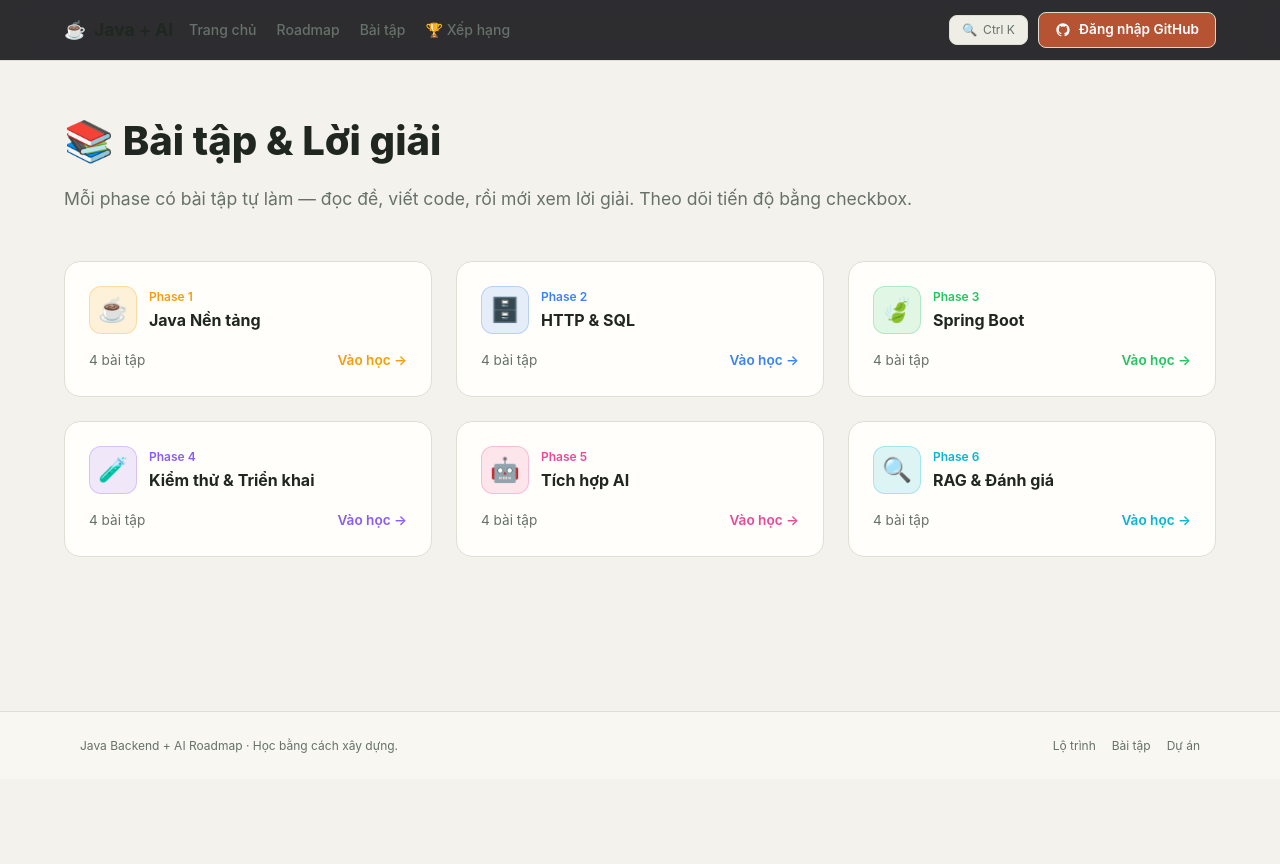
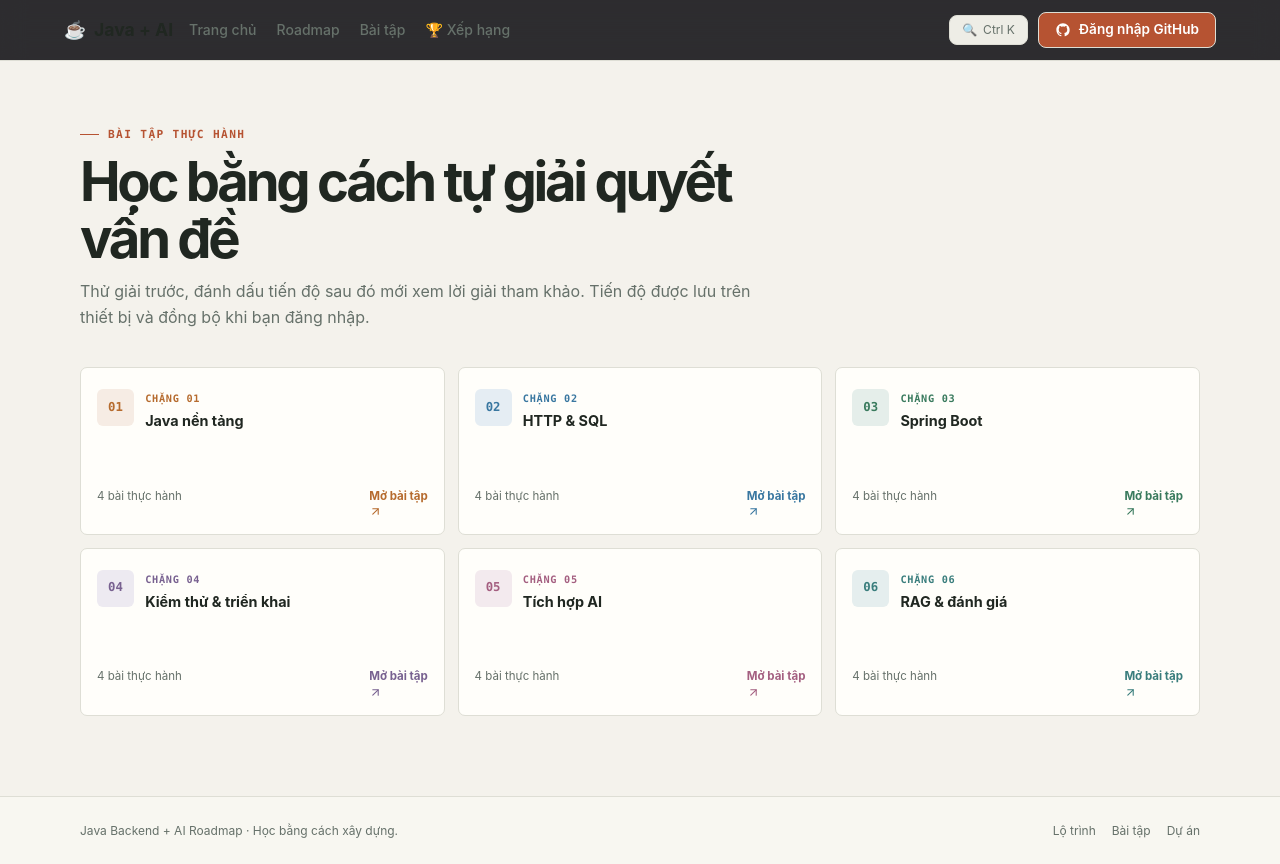
Before and after one commit to VanDung279206/JavaBackend_AI_RoadMap, a Next.js app in the folder website/: page /JavaBackend_AI_RoadMap/docs in a window 1280 px wide. Before the commit the page ends 800 px from the top, so only its background shows below. Built offline with nearby package versions, Linux system fonts and the light colour scheme; no server answers.

Commit message:
update gdien page

```diff
--- a/website/src/app/docs/page.tsx
+++ b/website/src/app/docs/page.tsx
@@ -1,99 +1,49 @@
-"use client";
+import type { CSSProperties } from "react";
 import Link from "next/link";
+import { ArrowUpRight } from "lucide-react";
 
 const phases = [
-  { slug: "01_Java", number: "1", title: "Java Nền tảng", icon: "☕", color: "#f59e0b", exercises: 4 },
-  { slug: "02_Http-Sql", number: "2", title: "HTTP & SQL", icon: "🗄️", color: "#3b82f6", exercises: 4 },
-  { slug: "03_Spring", number: "3", title: "Spring Boot", icon: "🍃", color: "#22c55e", exercises: 4 },
-  { slug: "04_Quality", number: "4", title: "Kiểm thử & Triển khai", icon: "🧪", color: "#8b5cf6", exercises: 4 },
-  { slug: "05_AI", number: "5", title: "Tích hợp AI", icon: "🤖", color: "#ec4899", exercises: 4 },
-  { slug: "06_RAG", number: "6", title: "RAG & Đánh giá", icon: "🔍", color: "#06b6d4", exercises: 4 },
+  { slug: "01_Java", number: "01", title: "Java nền tảng", color: "#b66b2e", exercises: 4 },
+  { slug: "02_Http-Sql", number: "02", title: "HTTP & SQL", color: "#3977a0", exercises: 4 },
+  { slug: "03_Spring", number: "03", title: "Spring Boot", color: "#397a5d", exercises: 4 },
+  { slug: "04_Quality", number: "04", title: "Kiểm thử & triển khai", color: "#786190", exercises: 4 },
+  { slug: "05_AI", number: "05", title: "Tích hợp AI", color: "#a45f80", exercises: 4 },
+  { slug: "06_RAG", number: "06", title: "RAG & đánh giá", color: "#397d7c", exercises: 4 },
 ];
 
 export default function DocsPage() {
   return (
-    <div style={{ maxWidth: 1200, margin: "0 auto", padding: "3rem 1.5rem" }}>
-      <div style={{ marginBottom: "3rem" }}>
-        <h1 style={{ fontSize: "2.5rem", fontWeight: 800, marginBottom: "0.75rem" }}>
-          📚 Bài tập & Lời giải
-        </h1>
-        <p style={{ color: "var(--muted-foreground)", fontSize: "1.1rem" }}>
-          Mỗi phase có bài tập tự làm — đọc đề, viết code, rồi mới xem lời giải. Theo dõi tiến độ bằng checkbox.
+    <section className="page-shell">
+      <header className="page-heading">
+        <span className="eyebrow">BÀI TẬP THỰC HÀNH</span>
+        <h1 className="page-title">Học bằng cách tự giải quyết vấn đề</h1>
+        <p className="page-description">
+          Thử giải trước, đánh dấu tiến độ sau đó mới xem lời giải tham khảo. Tiến độ được lưu trên thiết bị và đồng bộ khi bạn đăng nhập.
         </p>
-      </div>
+      </header>
 
-      <div
-        style={{
-          display: "grid",
-          gridTemplateColumns: "repeat(auto-fill, minmax(320px, 1fr))",
-          gap: "1.5rem",
-        }}
-      >
+      <div className="docs-grid">
         {phases.map((phase) => (
           <Link
+            className="docs-card"
+            href={`/docs/${phase.slug}`}
             key={phase.slug}
-            href={`/docs/${phase.slug}`}
-            style={{
-              display: "block",
-              background: "var(--card)",
-              border: "1px solid var(--border)",
-              borderRadius: 16,
-              padding: "1.5rem",
-              textDecoration: "none",
-              color: "var(--foreground)",
-              transition: "border-color 0.2s, transform 0.2s",
-            }}
-            onMouseEnter={(e) => {
-              e.currentTarget.style.borderColor = phase.color;
-              e.currentTarget.style.transform = "translateY(-2px)";
-            }}
-            onMouseLeave={(e) => {
-              e.currentTarget.style.borderColor = "var(--border)";
-              e.currentTarget.style.transform = "translateY(0)";
-            }}
+            style={{ "--phase-color": phase.color } as CSSProperties}
           >
-            <div style={{ display: "flex", alignItems: "center", gap: 12, marginBottom: "0.75rem" }}>
-              <span
-                style={{
-                  width: 48,
-                  height: 48,
-                  borderRadius: 12,
-                  background: phase.color + "22",
-                  border: `1px solid ${phase.color}44`,
-                  display: "flex",
-                  alignItems: "center",
-                  justifyContent: "center",
-                  fontSize: "1.5rem",
-                  flexShrink: 0,
-                }}
-              >
-                {phase.icon}
-              </span>
+            <div className="docs-card-header">
+              <span className="docs-card-mark">{phase.number}</span>
               <div>
-                <div style={{ fontSize: "0.75rem", color: phase.color, fontWeight: 600, marginBottom: 2 }}>
-                  Phase {phase.number}
-                </div>
-                <div style={{ fontWeight: 700, fontSize: "1rem" }}>{phase.title}</div>
+                <span className="docs-card-phase">Chặng {phase.number}</span>
+                <h2 className="docs-card-title">{phase.title}</h2>
               </div>
             </div>
-            <div
-              style={{
-                display: "flex",
-                justifyContent: "space-between",
-                alignItems: "center",
-                marginTop: "1rem",
-              }}
-            >
-              <span style={{ fontSize: "0.85rem", color: "var(--muted-foreground)" }}>
-                {phase.exercises} bài tập
-              </span>
-              <span style={{ fontSize: "0.85rem", color: phase.color, fontWeight: 600 }}>
-                Vào học →
-              </span>
+            <div className="docs-card-bottom">
+              <span>{phase.exercises} bài thực hành</span>
+              <strong>Mở bài tập <ArrowUpRight size={13} style={{ verticalAlign: "-2px" }} aria-hidden="true" /></strong>
             </div>
           </Link>
         ))}
       </div>
-    </div>
+    </section>
   );
 }
```
